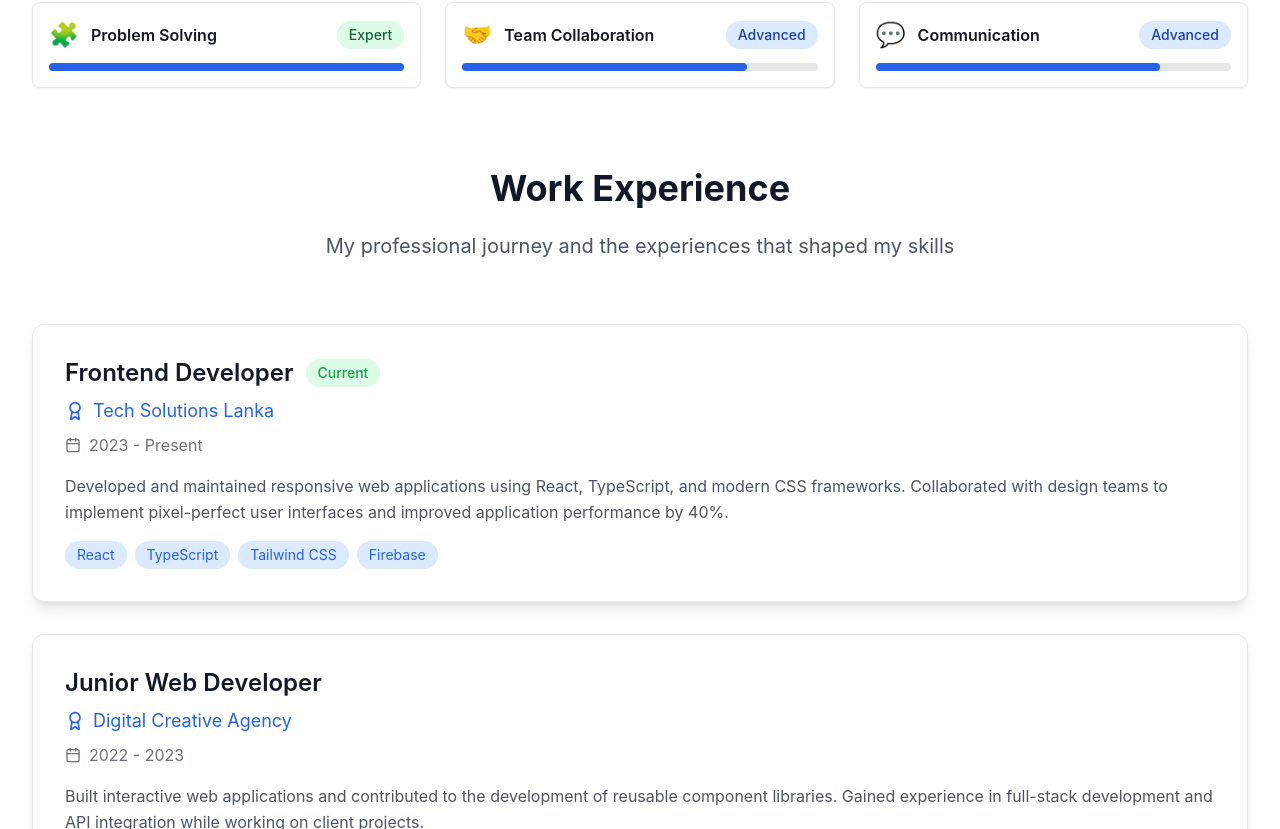
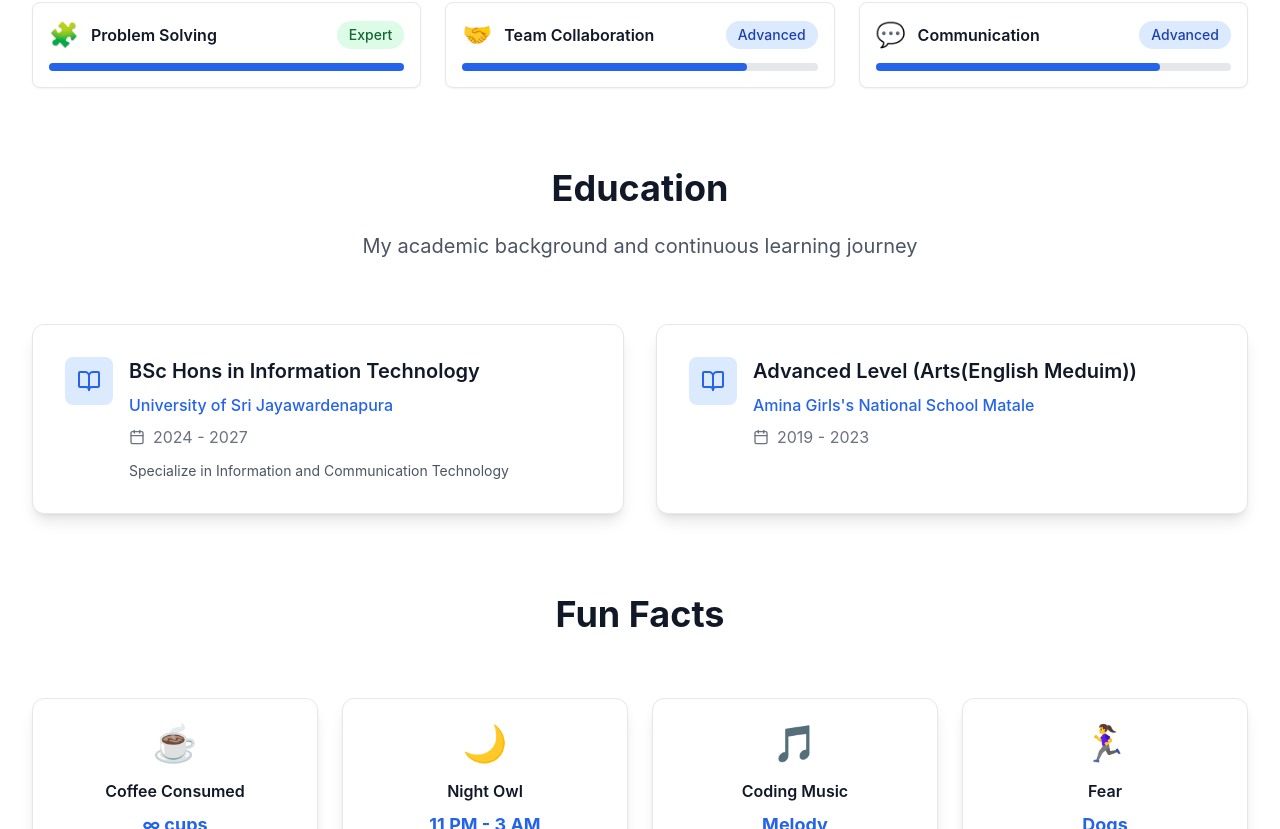
Before and after one commit to ICT-Courses/ict2233-ca-02-Ndh-Fathima, a React (Create React App) app: page /about in a window 1280 px wide. Shown: the part 1791-2620 px from the top of the page. Built offline with nearby package versions, Linux system fonts and the light colour scheme.

Commit message:
Ubdated the About page and implemented the functionalities

```diff
--- a/src/pages/About.tsx
+++ b/src/pages/About.tsx
@@ -1,6 +1,6 @@
 import React from 'react';
 import { Calendar, Award, BookOpen, Code, Coffee, Heart } from 'lucide-react';
-import { PERSONAL_INFO, SKILLS, EXPERIENCE, EDUCATION } from '../utils/constants';
+import { PERSONAL_INFO, SKILLS, EDUCATION } from '../utils/constants';
 import SkillCard from '../components/SkillCard';
 
 const About: React.FC = () => {
@@ -109,61 +109,7 @@ const About: React.FC = () => {
           </div>
         </section>
 
-        {/* Experience Section */}
-        <section className="mb-20">
-          <div className="text-center mb-16">
-            <h2 className="text-4xl font-bold text-gray-900 dark:text-white mb-6">
-              Work Experience
-            </h2>
-            <p className="text-xl text-gray-600 dark:text-gray-400 max-w-3xl mx-auto">
-              My professional journey and the experiences that shaped my skills
-            </p>
-          </div>
 
-          <div className="space-y-8">
-            {EXPERIENCE.map((exp) => (
-              <div key={exp.id} className="bg-white dark:bg-gray-800 rounded-xl p-8 shadow-lg border border-gray-200 dark:border-gray-700">
-                <div className="flex items-start justify-between mb-4">
-                  <div className="flex-1">
-                    <div className="flex items-center gap-3 mb-2">
-                      <h3 className="text-2xl font-semibold text-gray-900 dark:text-white">
-                        {exp.title}
-                      </h3>
-                      {exp.current && (
-                        <span className="px-3 py-1 bg-green-100 dark:bg-green-900/30 text-green-600 dark:text-green-400 rounded-full text-sm font-medium">
-                          Current
-                        </span>
-                      )}
-                    </div>
-                    <div className="flex items-center gap-2 text-lg text-blue-600 dark:text-blue-400 mb-2">
-                      <Award className="w-5 h-5" />
-                      <span>{exp.company}</span>
-                    </div>
-                    <div className="flex items-center gap-2 text-gray-500 dark:text-gray-400">
-                      <Calendar className="w-4 h-4" />
-                      <span>{exp.period}</span>
-                    </div>
-                  </div>
-                </div>
-
-                <p className="text-gray-600 dark:text-gray-400 mb-4 leading-relaxed">
-                  {exp.description}
-                </p>
-
-                <div className="flex flex-wrap gap-2">
-                  {exp.technologies.map((tech) => (
-                    <span
-                      key={tech}
-                      className="px-3 py-1 bg-blue-100 dark:bg-blue-900/30 text-blue-600 dark:text-blue-400 rounded-full text-sm"
-                    >
-                      {tech}
-                    </span>
-                  ))}
-                </div>
-              </div>
-            ))}
-          </div>
-        </section>
 
         {/* Education Section */}
         <section className="mb-20">
@@ -223,8 +169,8 @@ const About: React.FC = () => {
             {[
               { icon: "☕", title: "Coffee Consumed", value: "∞ cups", subtitle: "Fuel for coding" },
               { icon: "🌙", title: "Night Owl", value: "11 PM - 3 AM", subtitle: "Peak productivity hours" },
-              { icon: "🎵", title: "Coding Music", value: "Lo-fi & Jazz", subtitle: "Perfect focus playlist" },
-              { icon: "🏃‍♀️", title: "Debug Method", value: "Rubber Duck", subtitle: "Best debugging partner" }
+              { icon: "🎵", title: "Coding Music", value: "Melody", subtitle: "Perfect focus playlist" },
+              { icon: "🏃‍♀️", title: "Fear", value: "Dogs", subtitle: "Maintain distance" }
             ].map((fact, index) => (
               <div key={index} className="bg-white dark:bg-gray-800 rounded-xl p-6 shadow-lg border border-gray-200 dark:border-gray-700 text-center">
                 <div className="text-4xl mb-4">{fact.icon}</div>
--- a/src/pages/Contact.tsx
+++ b/src/pages/Contact.tsx
@@ -45,9 +45,7 @@ const Contact: React.FC = () => {
               </h2>
               <p className="text-lg text-gray-600 dark:text-gray-400 mb-8">
                 I'm always excited to take on new challenges and collaborate with
-                amazing people. Whether you're a startup looking for a developer,
-                an agency needing extra hands, or someone with a cool project idea,
-                I'd love to hear from you!
+                amazing people.
               </p>
             </div>
 
@@ -137,8 +135,7 @@ const Contact: React.FC = () => {
                 </h3>
               </div>
               <p className="text-green-700 dark:text-green-400">
-                I'm currently accepting new freelance projects and collaborations.
-                Let's discuss your requirements and see how I can help bring your vision to life.
+
               </p>
             </div>
           </div>
@@ -165,10 +162,7 @@ const Contact: React.FC = () => {
 
           <div className="grid md:grid-cols-2 gap-8">
             {[
-              {
-                question: "What's your typical project timeline?",
-                answer: "Project timelines vary depending on complexity, but most web applications take 2-8 weeks from start to finish. I'll provide a detailed timeline during our initial consultation."
-              },
+
               {
                 question: "Do you work with teams or solo?",
                 answer: "I enjoy both! I can work independently on smaller projects or collaborate with your existing team. I'm experienced with agile methodologies and remote collaboration tools."
@@ -177,14 +171,8 @@ const Contact: React.FC = () => {
                 question: "What technologies do you specialize in?",
                 answer: "My primary focus is on React, TypeScript, Node.js, and modern web technologies. I'm also comfortable with various databases, cloud platforms, and deployment tools."
               },
-              {
-                question: "Do you provide ongoing maintenance?",
-                answer: "Absolutely! I offer ongoing support and maintenance packages to ensure your application stays secure, updated, and running smoothly after launch."
-              },
-              {
-                question: "What's your pricing structure?",
-                answer: "I offer both fixed-price projects and hourly rates depending on the scope and requirements. I'll provide a detailed quote after understanding your specific needs."
-              },
+
+
               {
                 question: "Can you help with existing projects?",
                 answer: "Yes! I can help debug issues, add new features, improve performance, or modernize legacy codebases. I'm comfortable working with existing systems and teams."
--- a/src/pages/Home.tsx
+++ b/src/pages/Home.tsx
@@ -102,7 +102,7 @@ const Home: React.FC = () => {
         <div className="max-w-7xl mx-auto px-4 sm:px-6 lg:px-8">
           <div className="grid grid-cols-2 md:grid-cols-4 gap-8">
             {[
-              { number: "3+", label: "Years Experience" },
+              { number: "1+", label: "Learning" },
               { number: "2+", label: "Projects Completed" },
               { number: "10+", label: "Technologies" },
               { number: "100%", label: "Client Satisfaction" }
```
